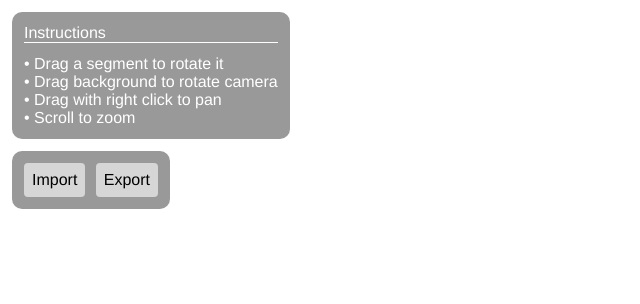
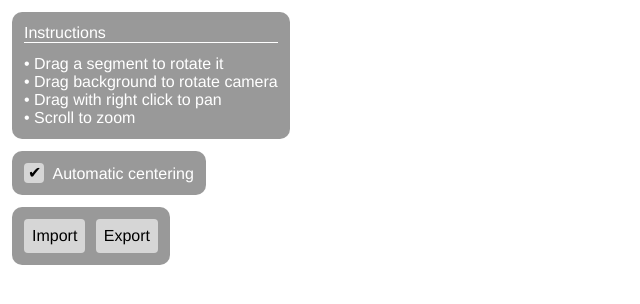
Before and after one commit to dylanbienenstock/puzzlesnake, a website: page client/index.html in a window 1280 px wide. Shown: the whole page, without its empty margins (0-640 px from the left). Drawn offline with nearby package versions, Linux system fonts and the light colour scheme.

Commit message:
Add autocenter

```diff
--- a/client/css/styles.css
+++ b/client/css/styles.css
@@ -75,3 +75,52 @@ canvas {
 .button:active {
 	top: 2px;
 }
+
+.checkbox {
+	-webkit-appearance: none;
+
+	display: inline-block;
+	width: 20px;
+	height: 20px;
+	margin: 0;
+	padding-left: 4px;
+
+	-webkit-border-radius: 4px;
+	-moz-border-radius: 4px;
+	border-radius: 4px;
+
+	-webkit-transition: background 150ms ease;
+	-moz-transition: background 150ms ease;
+	-ms-transition: background 150ms ease;
+	-o-transition: background 150ms ease;
+	transition: background 150ms ease;
+
+	background-color: rgba(255, 255, 255, 0.6);
+	font-size: 16px;
+
+	cursor: pointer;
+}
+
+.checkbox:hover {
+	background-color: rgba(255, 255, 255, 0.8);
+}
+
+.checkbox:after {
+	color: transparent;
+	content: "\2714";
+}
+
+.checkbox:checked:after {
+	color: black;
+	content: "\2714";
+}
+
+.checkbox-check {
+	position: relative;
+	top: 3px;
+}
+
+.checkbox-label {
+	vertical-align: bottom;
+	margin-left: 4px;
+}
--- a/client/index.html
+++ b/client/index.html
@@ -25,6 +25,11 @@
 			</div>
 
 			<div class="details" style="display: inline-block;">
+				<input type="checkbox" id="checkbox-autocenter" class="checkbox" checked/>
+				<span class="checkbox-label">Automatic centering</span>
+			</div> <br />
+
+			<div class="details" style="display: inline-block;">
 				<div class="button" style="margin-right: 6px;" onclick="importCode(window.prompt('Import code:'))"">Import</div>
 				<div class="button" onclick="exportCode();">Export</div>
 			</div>
--- a/client/js/setup.js
+++ b/client/js/setup.js
@@ -5,9 +5,10 @@ $(window).resize(resize);
 $(window).mousemove(mousemove);
 
 var segmentCount = 24;
+var lastRotateTime = 0;
+var centerDelay = 300;
 
 window.snake.segments = [];
-window.snake.wireframeSegments = [];
 
 window.snake.hypotenuse = Math.sqrt(0.5 * 0.5 + 0.5 * 0.5);
 window.snake.mouse = new THREE.Vector2();
@@ -79,6 +80,10 @@ function render() {
 
 	raycast();
 	correctSegmentAngles();
+
+	if (Date.now() - lastRotateTime >= centerDelay && $("#checkbox-autocenter").is(":checked")) {
+		centerSnake();
+	}
 
 	window.snake.renderer.render(window.snake.scene, window.snake.camera);
 }
@@ -181,6 +186,8 @@ function rotateSnakeSegment(index, degrees) {
 	}
 
 	window.snake.segments[index].jointRotation = window.snake.segments[index].jointRotation % 360;
+
+	lastRotateTime = Date.now();
 }
 
 function createSnake(color1, color2) {
@@ -201,7 +208,6 @@ function createSnake(color1, color2) {
 		if (lastSegment != undefined) {
 			lastSegment.add(segment);
 		} else {
-			segment.position.x -= 8;
 			window.snake.scene.add(segment);
 		}
 
@@ -210,6 +216,8 @@ function createSnake(color1, color2) {
 		alt = !alt;
 		lastSegment = segment;
 	}
+
+	centerSnake(true);
 }
 
 function createSnakeSegment(color1, color2, alt) {
@@ -259,6 +267,17 @@ function createSnakeSegment(color1, color2, alt) {
 	return segment;
 }
 
+function centerSnake(snap) { // TO DO: Make this frame-rate independent
+	var center = (new THREE.Box3().setFromObject(window.snake.segments[0])).getCenter();
+
+	if (center.length() >= 0.2 && !snap) {
+		center.normalize();
+		center.multiply(new THREE.Vector3(0.2, 0.2, 0.2));
+	}
+
+	window.snake.segments[0].position.sub(center);
+}
+
 function importCode(code) {
 	createSnake(0x222222, 0x00AA00);
 
```
